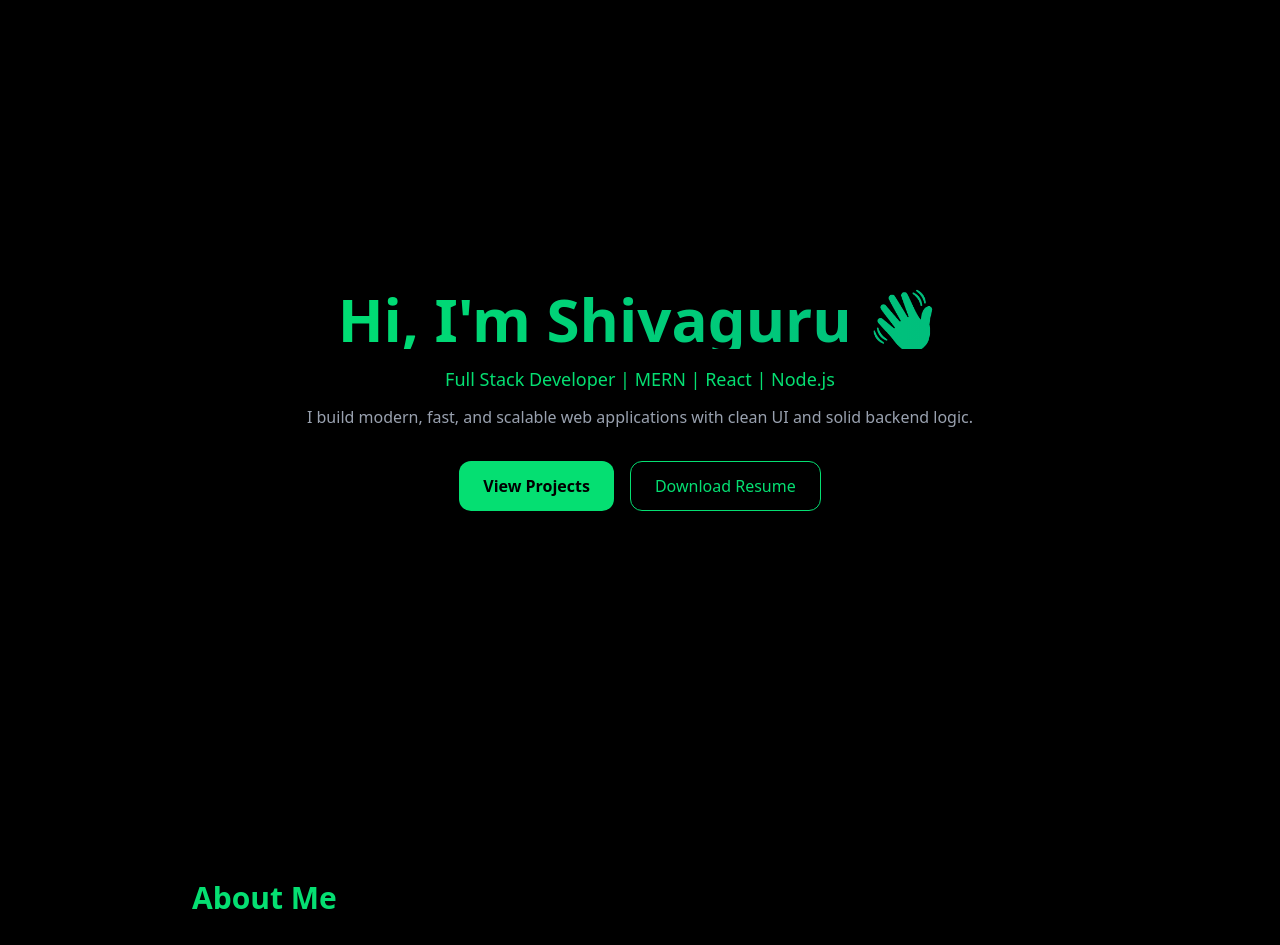
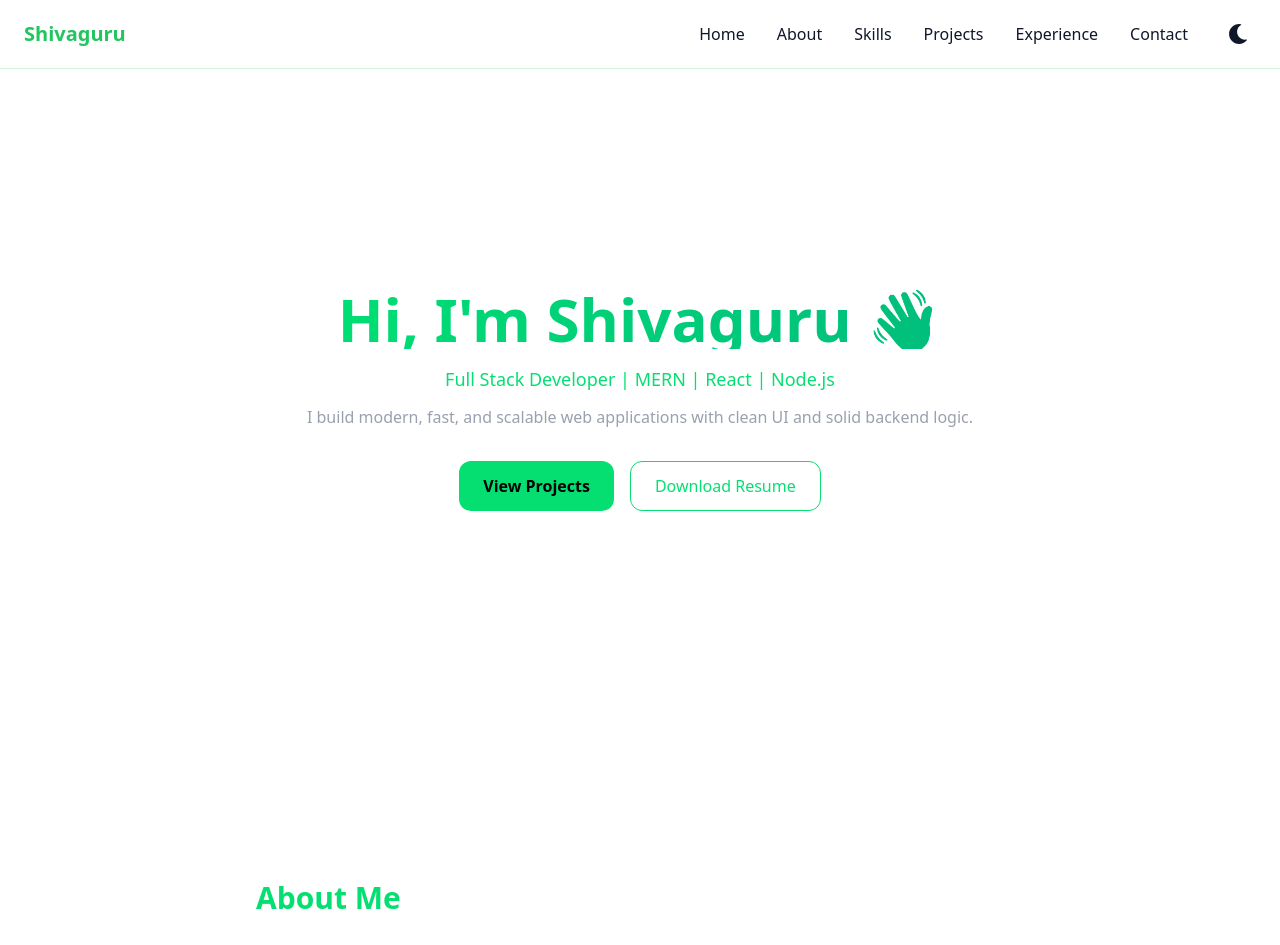
Before and after one commit to shivaguru10/professional_portfolio, a React (Vite) app: page / in a window 1280 px wide. Shown: the top 945 px of the page. Built offline with nearby package versions, Linux system fonts and the light colour scheme.

Commit message:
navbar n dark theme

```diff
--- a/src/App.jsx
+++ b/src/App.jsx
@@ -1,23 +1,45 @@
-import Hero from "./sections/Hero.jsx";
-import About from "./sections/About.jsx";
-import Skills from "./sections/Skills.jsx";
-import Projects from "./sections/Projects.jsx";
-import Experience from "./sections/Experience.jsx";
-import Contact from "./sections/contact.jsx";
-import Footer from "./components/Footer.jsx";
-import ScrollToTop from "./components/ScrollToTop.jsx";
+import { useEffect, useState } from "react";
+
+import Hero from "./sections/Hero";
+import About from "./sections/About";
+import Skills from "./sections/Skills";
+import Projects from "./sections/Projects";
+import Experience from "./sections/Experience";
+import Contact from "./sections/Contact";
+
+import Footer from "./components/Footer";
+import ScrollToTop from "./components/ScrollToTop";
+import Navbar from "./components/Navbar";
 
 export default function App() {
+  const [theme, setTheme] = useState("light");
+
+  useEffect(() => {
+    const savedTheme = localStorage.getItem("theme") || "light";
+    setTheme(savedTheme);
+    document.documentElement.classList.toggle("dark", savedTheme === "dark");
+  }, []);
+
+  const toggleTheme = () => {
+    const newTheme = theme === "light" ? "dark" : "light";
+    setTheme(newTheme);
+    document.documentElement.classList.toggle("dark");
+    localStorage.setItem("theme", newTheme);
+  };
+
   return (
-    <main className="bg-black text-white">
+    <>
+      <Navbar theme={theme} toggleTheme={toggleTheme} />
+
       <Hero />
       <About />
       <Skills />
       <Projects />
       <Experience />
       <Contact />
+
       <Footer />
       <ScrollToTop />
-    </main>
+    </>
   );
 }
--- a/src/components/Footer.jsx
+++ b/src/components/Footer.jsx
@@ -8,7 +8,7 @@ import {
 
 export default function Footer() {
   return (
-    <footer className="border-t border-green-400/20 bg-black text-white">
+    <footer className="border-t border-green-400/20">
       <div className="max-w-6xl mx-auto px-6 py-10 flex flex-col items-center gap-6">
 
         {/* Name / Tagline */}
--- /dev/null
+++ b/src/components/Navbar.jsx
@@ -0,0 +1,91 @@
+import { useState } from "react";
+import { FaBars, FaTimes, FaMoon, FaSun } from "react-icons/fa";
+
+const links = [
+  { name: "Home", href: "#home" },
+  { name: "About", href: "#about" },
+  { name: "Skills", href: "#skills" },
+  { name: "Projects", href: "#projects" },
+  { name: "Experience", href: "#experience" },
+  { name: "Contact", href: "#contact" },
+];
+
+export default function Navbar({ theme, toggleTheme }) {
+  const [open, setOpen] = useState(false);
+
+  return (
+    <nav className="fixed top-0 w-full z-50 bg-[var(--bg)] border-b border-[var(--accent)]/20">
+      <div className="max-w-7xl mx-auto px-6 py-4 flex justify-between items-center">
+
+        {/* Logo / Name */}
+        <a
+          href="#home"
+          className="text-xl font-bold text-[var(--accent)]"
+        >
+          Shivaguru
+        </a>
+
+        {/* Desktop Links */}
+        <div className="hidden md:flex items-center gap-8">
+          {links.map((link) => (
+            <a
+              key={link.name}
+              href={link.href}
+              className="hover:text-[var(--accent)] transition"
+            >
+              {link.name}
+            </a>
+          ))}
+
+          {/* Theme Toggle */}
+          <button
+  onClick={toggleTheme}
+  className="text-xl p-2 rounded-full cursor-pointer
+             hover:bg-(--accent)/10
+             transition duration-200
+             "
+  aria-label="Toggle theme"
+>
+  {theme === "light" ? <FaMoon /> : <FaSun />}
+</button>
+        </div>
+
+        {/* Mobile Menu Button */}
+        <button
+          className="md:hidden text-2xl"
+          onClick={() => setOpen(!open)}
+        >
+          {open ? <FaTimes /> : <FaBars />}
+        </button>
+      </div>
+
+      {/* Mobile Menu */}
+      {open && (
+        <div className="md:hidden bg-[var(--bg)] border-t border-[var(--accent)]/20 px-6 py-6 space-y-4">
+          {links.map((link) => (
+            <a
+              key={link.name}
+              href={link.href}
+              onClick={() => setOpen(false)}
+              className="block hover:text-[var(--accent)] transition"
+            >
+              {link.name}
+            </a>
+          ))}
+
+          <button
+  onClick={toggleTheme}
+  className="text-xl p-2 rounded-full cursor-pointer
+             hover:bg-(--accent)/10
+             transition duration-200
+             "
+  aria-label="Toggle theme"
+>
+  {theme === "light" ? <FaMoon /> : <FaSun />}
+</button>
+
+        </div>
+      )}
+    </nav>
+  );
+}
--- a/src/index.css
+++ b/src/index.css
@@ -18,3 +18,21 @@ html {
   background: #22c55e;
   border-radius: 10px;
 }
+:root {
+  --bg: #ffffff;
+  --text: #0f172a;
+  --accent: #22c55e;
+}
+
+.dark {
+  --bg: #000000;
+  --text: #ffffff;
+  --accent: #22c55e;
+}
+
+/* Apply theme */
+body {
+  background-color: var(--bg);
+  color: var(--text);
+  transition: background-color 0.3s, color 0.3s;
+}
--- a/src/sections/About.jsx
+++ b/src/sections/About.jsx
@@ -1,7 +1,7 @@
 export default function About() {
   return (
-    <section className="min-h-screen px-6 py-20 bg-black text-white">
-      <div className="max-w-4xl mx-auto">
+    <section id="about" className="min-h-screen px-6 py-20">
+      <div className="max-w-3xl mx-auto">
         <h2 className="text-3xl font-bold mb-6 text-green-400">
           About Me
         </h2>
--- a/src/sections/Experience.jsx
+++ b/src/sections/Experience.jsx
@@ -17,7 +17,7 @@ const experienceData = [
 
 export default function Experience() {
   return (
-    <section className="px-6 py-20 bg-black text-white">
+    <section id="experience" className="px-6 py-20">
       <div className="max-w-5xl mx-auto">
         <h2 className="text-3xl font-bold mb-12 text-center text-green-400">
           Experience & Education
@@ -27,7 +27,7 @@ export default function Experience() {
           {experienceData.map((item, index) => (
             <div key={index} className="relative">
               {/* Dot */}
-              <span className="absolute -left-2.5 top-2 w-4 h-4 rounded-full bg-green-400"></span>
+
 
               <h3 className="text-xl font-semibold text-green-300">
                 {item.title}
--- a/src/sections/Hero.jsx
+++ b/src/sections/Hero.jsx
@@ -1,6 +1,6 @@
 export default function Hero() {
   return (
-    <section className="min-h-screen flex items-center justify-center px-6">
+    <section id="home" className="min-h-screen flex items-center justify-center px-6">
       <div className="text-center max-w-3xl">
         <h1 className="text-4xl md:text-6xl font-extrabold mb-4 bg-gradient-to-r from-green-400 to-emerald-500 bg-clip-text text-transparent">
           Hi, I'm Shivaguru 👋
--- a/src/sections/Projects.jsx
+++ b/src/sections/Projects.jsx
@@ -30,7 +30,7 @@ const projects = [
 
 export default function Projects() {
   return (
-    <section className="px-6 py-20 bg-black text-white">
+    <section id="projects" className="px-6 py-20">
       <div className="max-w-7xl mx-auto">
         <h2 className="text-3xl font-bold mb-12 text-center text-green-400">
           Projects
--- a/src/sections/Skills.jsx
+++ b/src/sections/Skills.jsx
@@ -15,7 +15,7 @@ const skills = [
 
 export default function Skills() {
   return (
-    <section className="px-6 py-20 bg-black text-white">
+    <section id="skills" className="px-6 py-2">
       <div className="max-w-6xl mx-auto">
         <h2 className="text-3xl font-bold mb-12 text-center text-green-400">
           Skills
--- a/src/sections/contact.jsx
+++ b/src/sections/contact.jsx
@@ -27,17 +27,16 @@ export default function Contact() {
   };
 
   return (
-    <section className="px-6 py-20 bg-black text-white">
+    <section id="contact" className="px-6 py-20 ">
       <div className="max-w-6xl mx-auto grid md:grid-cols-2 gap-12 items-center">
-
         {/* Left Content */}
         <div>
           <h2 className="text-4xl font-bold mb-4 text-green-400">
             Let’s Get In Touch
           </h2>
           <p className="text-gray-400">
-            Want to hire me or discuss an opportunity?
-            Just drop a message — I’ll get back to you.
+            Want to hire me or discuss an opportunity? Just drop a message —
+            I’ll get back to you.
           </p>
         </div>
 
@@ -45,14 +44,23 @@ export default function Contact() {
         <form
           ref={formRef}
           onSubmit={sendEmail}
-          className="p-8 rounded-2xl bg-white/5 backdrop-blur border border-green-400/20 space-y-6"
+          className="p-8 rounded-2xl bg-[var(--bg)] text-[var(--text)]
+           border border-[var(--accent)]/30
+           space-y-6 shadow-lg"
         >
           <input
             type="text"
             name="from_name"
             placeholder="Your Name"
             required
-            className="w-full px-4 py-3 rounded-lg bg-black border border-green-400/30 text-white focus:outline-none"
+            className="w-full px-4 py-3 rounded-lg
+           bg-transparent
+           border border-[var(--accent)]/30
+           text-[var(--text)]
+           placeholder:text-gray-400
+           focus:outline-none focus:ring-2
+           focus:ring-[var(--accent)]
+"
           />
 
           <input
@@ -60,7 +68,13 @@ export default function Contact() {
             name="from_email"
             placeholder="Your Email"
             required
-            className="w-full px-4 py-3 rounded-lg bg-black border border-green-400/30 text-white focus:outline-none"
+            className="w-full px-4 py-3 rounded-lg
+           bg-transparent
+           border border-[var(--accent)]/30
+           text-[var(--text)]
+           placeholder:text-gray-400
+           focus:outline-none focus:ring-2
+           focus:ring-[var(--accent)]"
           />
 
           <textarea
@@ -68,12 +82,21 @@ export default function Contact() {
             placeholder="Your Message"
             rows="4"
             required
-            className="w-full px-4 py-3 rounded-lg bg-black border border-green-400/30 text-white focus:outline-none"
+            className="w-full px-4 py-3 rounded-lg
+           bg-transparent
+           border border-[var(--accent)]/30
+           text-[var(--text)]
+           placeholder:text-gray-400
+           focus:outline-none focus:ring-2
+           focus:ring-[var(--accent)]"
           ></textarea>
 
           <button
             type="submit"
-            className="w-full py-3 rounded-lg bg-green-400 text-black font-semibold hover:bg-green-300 transition"
+            className="w-full py-3 rounded-lg
+                       bg-[var(--accent)] text-black
+                       font-semibold
+                       hover:opacity-90 transition"
           >
             Send Message
           </button>
```
